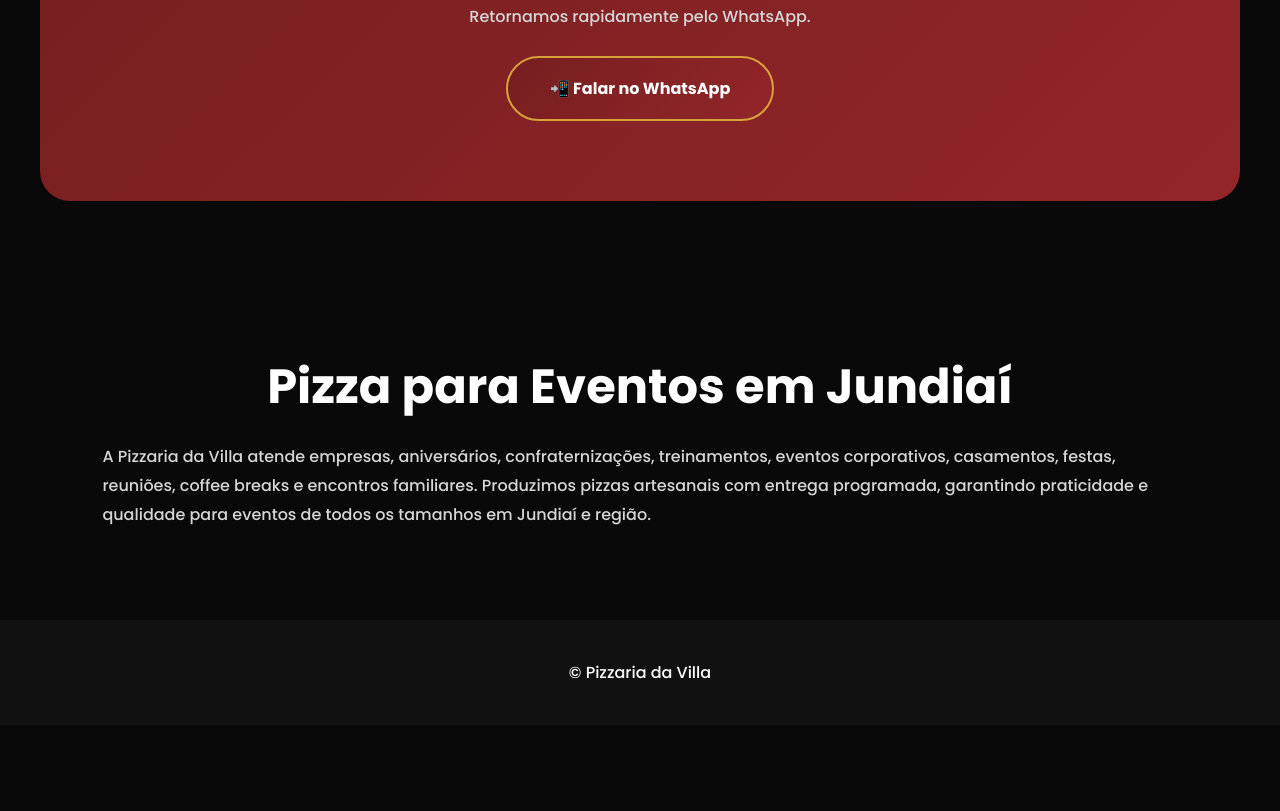
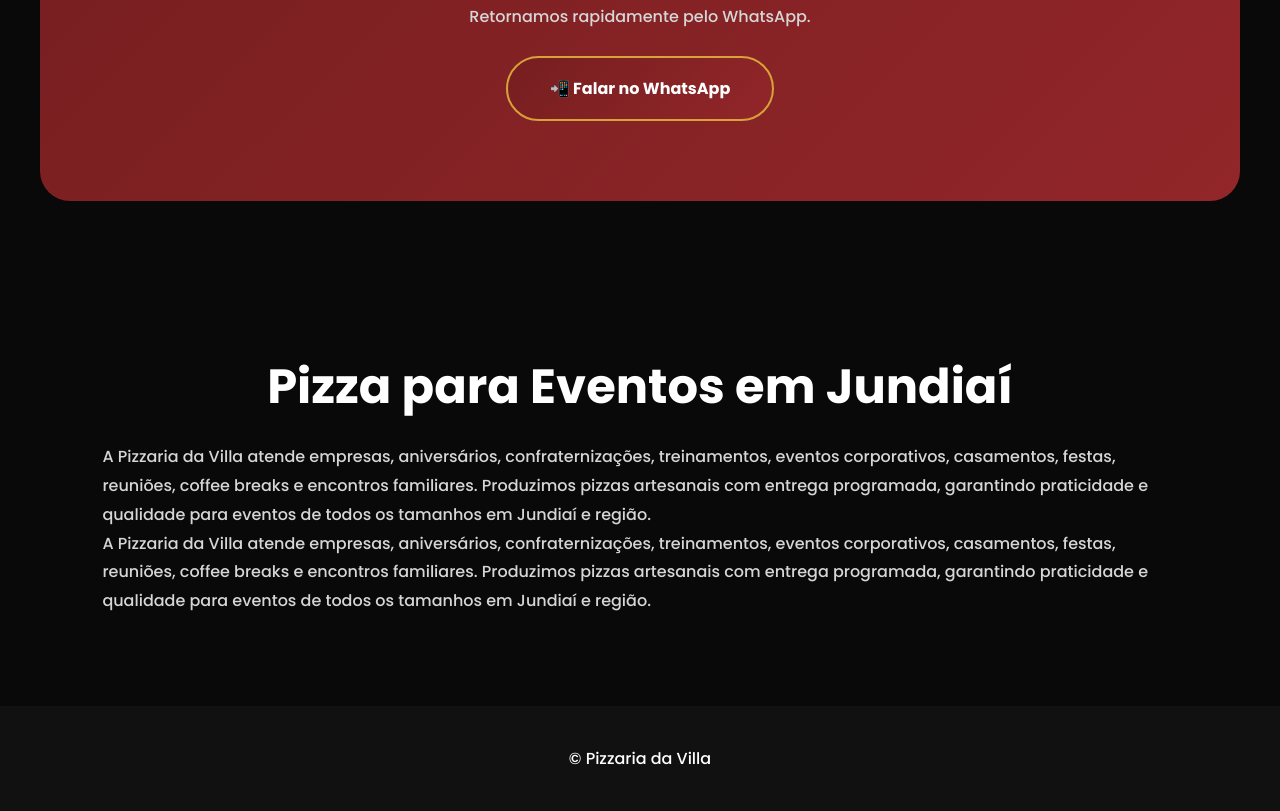
Before and after one commit to pizzariadavillajundiai/empresas, a plain HTML site: page index.html in a window 1280 px wide. Shown: the part 2315-3126 px from the top of the page. Before the commit the page ends 3040 px from the top, so only its background shows below. Drawn offline with Linux system fonts and the light colour scheme.

Commit message:
Update index.html

```diff
--- a/index.html
+++ b/index.html
@@ -134,6 +134,25 @@
 
 </p>
 
+<p>
+
+A Pizzaria da Villa atende empresas,
+aniversários,
+confraternizações,
+treinamentos,
+eventos corporativos,
+casamentos,
+festas,
+reuniões,
+coffee breaks
+e encontros familiares.
+
+Produzimos pizzas artesanais com entrega programada,
+garantindo praticidade e qualidade para eventos de todos os tamanhos
+em Jundiaí e região.
+
+</p>
+
 </section>
 
 
```
